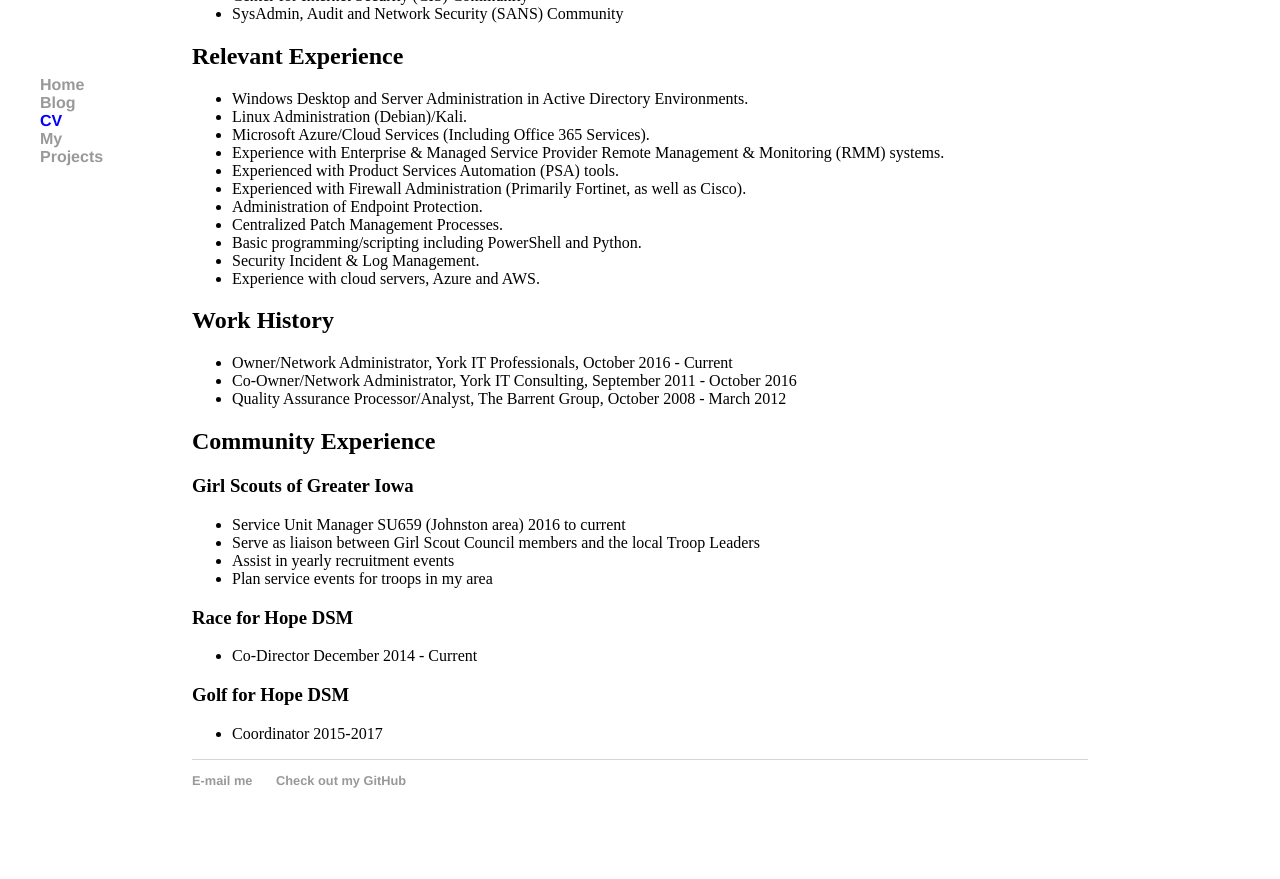
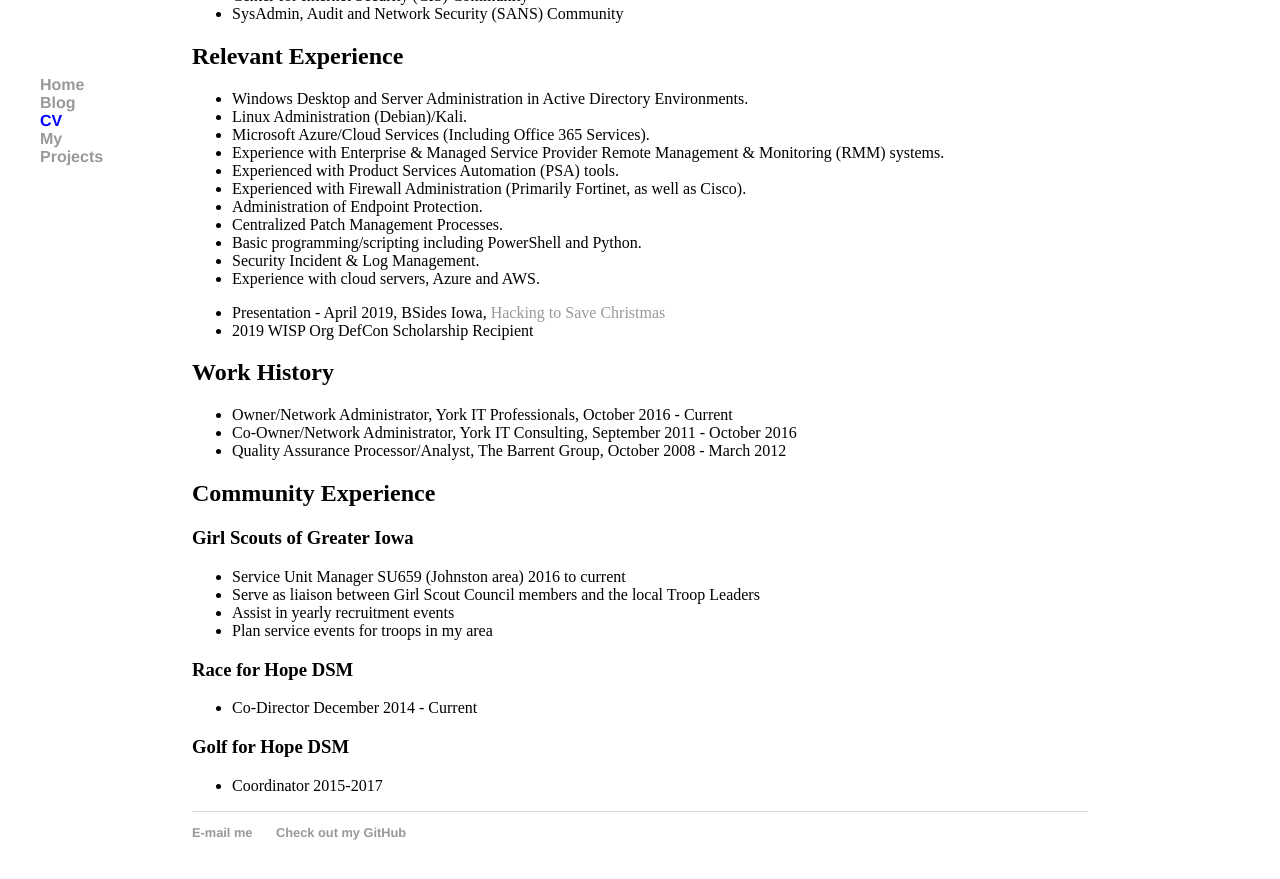
Before and after one commit to RocketGeek42/rocketgeek.github.io, a Jekyll site: the page built from cv/index.html, in a window 1280 px wide and 900 px high, scrolled down 619 px. Shown: the top 879 px of the window. Built offline with Jekyll 4.4.1, drawn with Linux system fonts in a browser that asks for light colours; before the commit the page ends 1467 px from its top, so only the background shows below that.

Commit message:
Update index.html
Update CV

```diff
--- a/cv/index.html
+++ b/cv/index.html
@@ -51,6 +51,12 @@
         <li>Experience with cloud servers, Azure and AWS.</li>
     </ul>
 </div>
+<div class="extra_sparkles">
+    <ul>
+        <li>Presentation - April 2019, BSides Iowa, <a href="https://www.youtube.com/watch?v=PoK3hZ7mQ7s"> Hacking to Save Christmas</a></li>
+        <li>2019 WISP Org DefCon Scholarship Recipient</li>
+    </ul>
+</div>
 <div class="history">
     <h2>Work History</h2>
     <ul>
```
